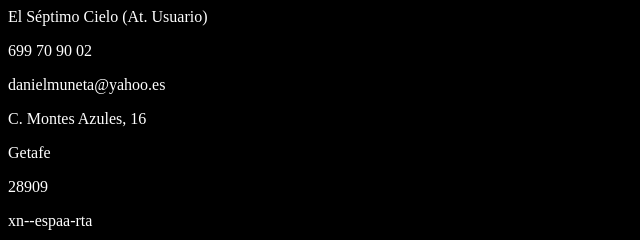
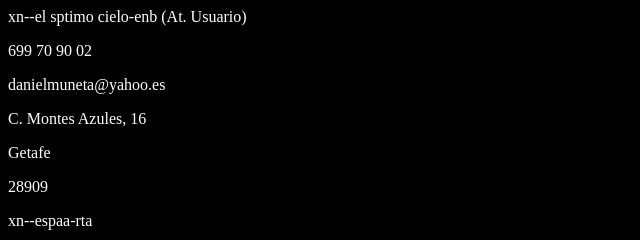
Before and after one commit to daniwolfy/MunetaProducciones, a plain HTML site: page index.html in a window 1280 px wide. Shown: the full height of the page, 0-640 px from the left. Drawn offline with Linux system fonts and the light colour scheme.

Commit message:
Update index.html

```diff
--- a/index.html
+++ b/index.html
@@ -4,7 +4,7 @@
 </head>
 
 <body bgcolor="black" text="white">
-<p>El Séptimo Cielo (At. Usuario) </p>
+<p> xn--el sptimo cielo-enb (At. Usuario) </p>
 <p> 699 70 90 02 </p>
 <p> danielmuneta@yahoo.es </p>
 <p> C. Montes Azules, 16 </p>
```
